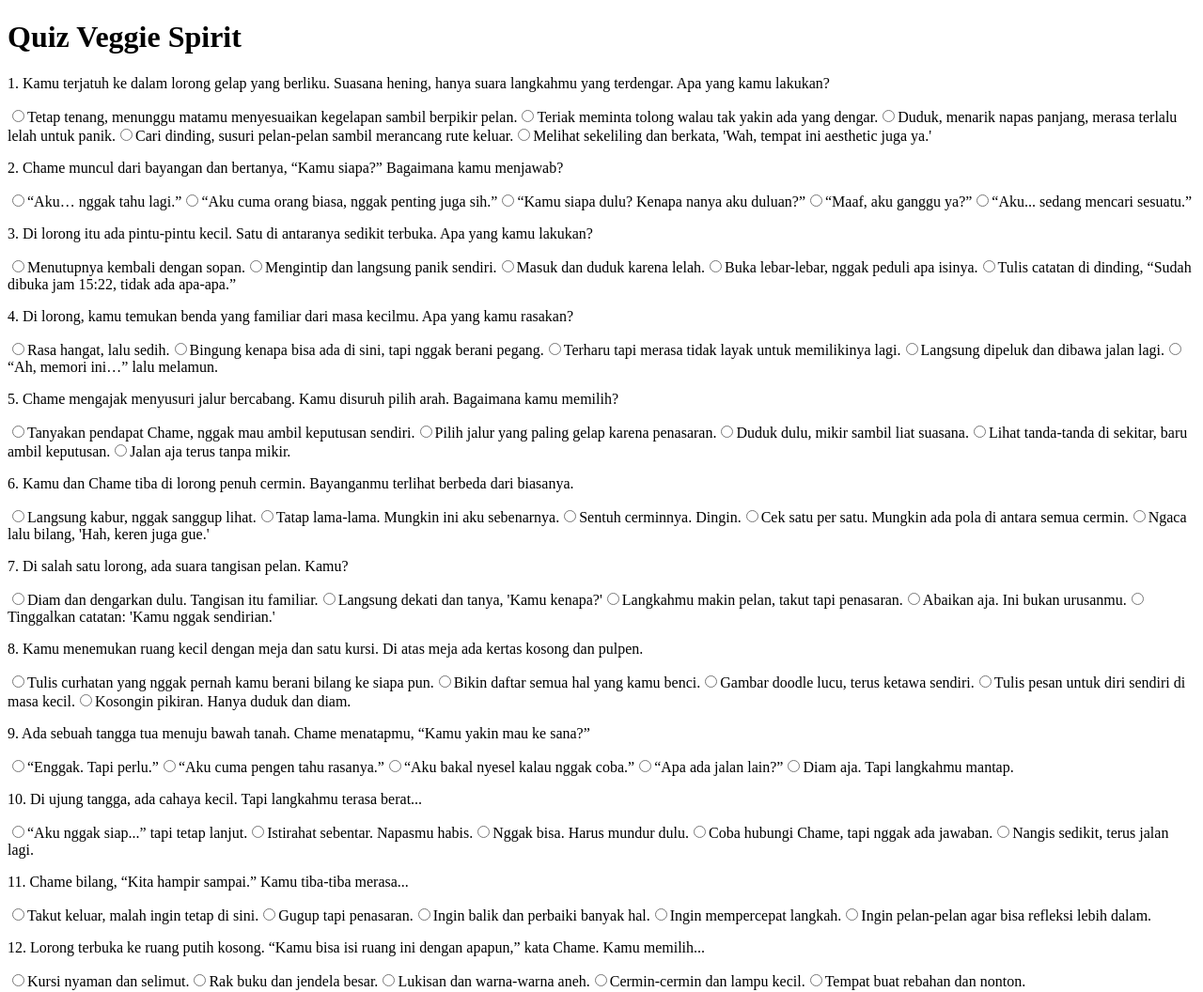
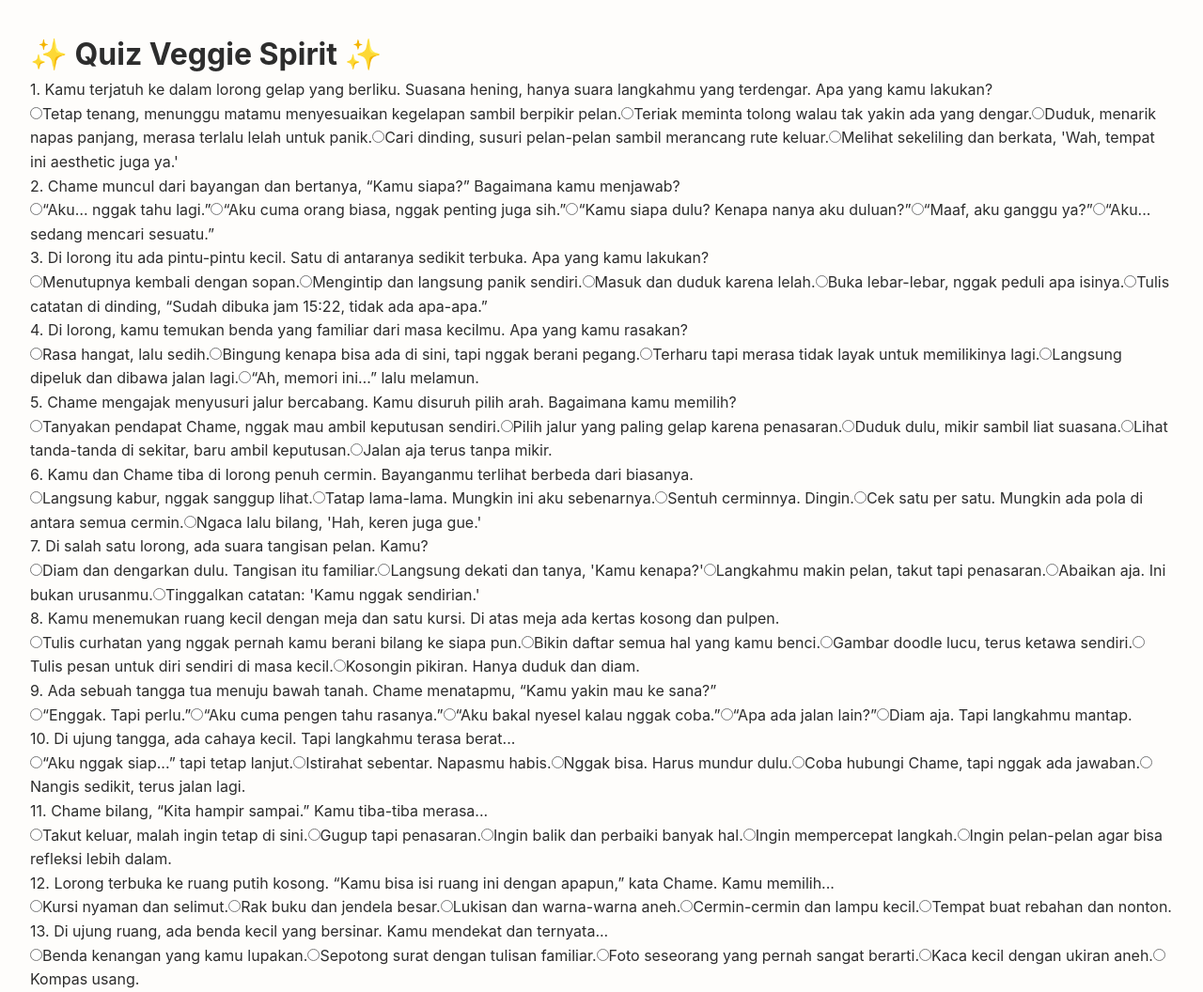
Before and after one commit to chamealone/draft-veggie-spirit, a plain HTML site: page quiz.html in a window 1280 px wide. Shown: the top 1056 px of the page at 94% size. Drawn offline with Linux system fonts and the light colour scheme.

Commit message:
tampilan1

```diff
--- a/quiz.html
+++ b/quiz.html
@@ -2,12 +2,17 @@
 <html lang="id">
 <head>
   <meta charset="UTF-8" />
+  <meta name="viewport" content="width=device-width, initial-scale=1.0" />
   <title>Quiz Veggie Spirit</title>
+  <link rel="stylesheet" href="style.css">
+  <link href="https://fonts.googleapis.com/css2?family=Poppins:wght@400;600&display=swap" rel="stylesheet">
 </head>
 <body>
-  <h1>Quiz Veggie Spirit</h1>
-  <form id="quizForm"></form>
-  <button id="submitBtn">Lihat Hasil</button>
+  <div class="container">
+    <h1>✨ Quiz Veggie Spirit ✨</h1>
+    <form id="quizForm"></form>
+    <button id="submitBtn">Lihat Hasil</button>
+  </div>
 
   <script src="script.js"></script>
   <script>
@@ -17,6 +22,7 @@
       qDiv.className = 'question-box';
 
       const qText = document.createElement('p');
+      qText.className = 'question-text';
       qText.textContent = q.text;
       qDiv.appendChild(qText);
 
@@ -30,14 +36,17 @@
         radio.value = optIdx;
         label.appendChild(radio);
 
-        label.appendChild(document.createTextNode(opt.text));
+        const span = document.createElement('span');
+        span.textContent = opt.text;
+        label.appendChild(span);
+
         qDiv.appendChild(label);
       });
 
       quizForm.appendChild(qDiv);
     });
 
-    document.getElementById('submitBtn').onclick = function() {
+    document.getElementById('submitBtn').onclick = function () {
       let selectedOptions = [];
       for (let i = 0; i < questions.length; i++) {
         const val = document.querySelector('input[name="question'+i+'"]:checked');
```
